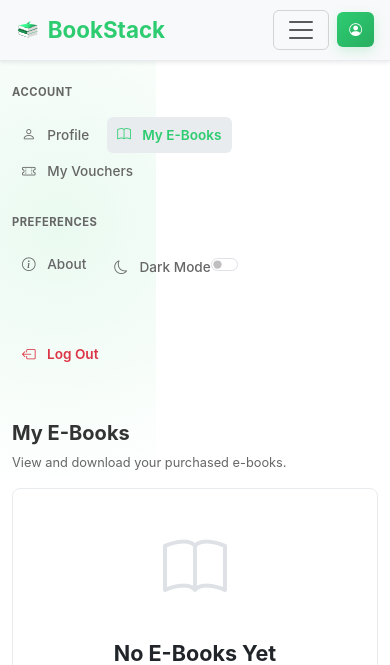
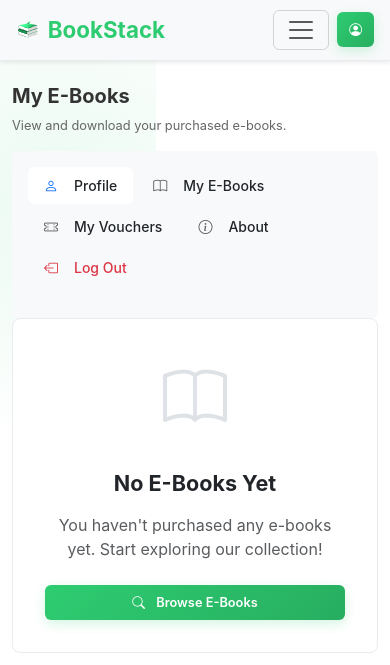
Before and after one commit to Hiro-Setsuya/BookStack, a PHP site: page /BookStack/my-ebooks.php in a window 390 px wide. Shown: the top 665 px of the page. Run offline with PHP 8.4, Linux system fonts and the light colour scheme; the visitor is signed in with stand-in values (Sample User, id 1); data that the repository does not hold is empty.

Commit message:
fix and add sidebar in my ebooks mobile view

```diff
--- a/my-ebooks.php
+++ b/my-ebooks.php
@@ -46,9 +46,9 @@ $user = mysqli_fetch_assoc($user_result);
 <body>
     <?php include 'includes/nav.php'; ?>
 
-    <div class="container account-container">
+    <div class="container account-container py-4">
         <div class="row">
-            <div class="col-lg-3 mb-4 py-4">
+            <div class="col-lg-3 mb-4 py-4 d-none d-lg-block">
     <div class="sidebar-section-label mb-3">Account</div>
     <nav class="nav flex-column mb-4">
         <a class="sidebar-link" href="profile.php"><i class="bi bi-person me-2"></i> Profile</a>
@@ -76,6 +76,34 @@ $user = mysqli_fetch_assoc($user_result);
                 <div class="profile-header mb-4">
                     <h2>My E-Books</h2>
                     <p>View and download your purchased e-books.</p>
+                </div>
+
+                <div class="col-12 mt-3 d-lg-none">
+                    <div class="p-3 rounded" style="background-color: #f8f9fa;">
+                        <nav class="nav flex-column gap-1">
+                            <a class="nav-link d-flex align-items-center px-3 py-2 rounded text-dark" href="profile.php" style="background-color: white;">
+                                <i class="bi bi-person me-3 text-primary"></i>
+                                <span>Profile</span>
+                            </a>
+                            <a class="nav-link d-flex align-items-center px-3 py-2 rounded text-dark hover-bg-white" href="my-ebooks.php">
+                                <i class="bi bi-book me-3 text-muted"></i>
+                                <span>My E-Books</span>
+                            </a>
+                            <a class="nav-link d-flex align-items-center px-3 py-2 rounded text-dark hover-bg-white" href="my-vouchers.php">
+                                <i class="bi bi-ticket-perforated me-3 text-muted"></i>
+                                <span>My Vouchers</span>
+                            </a>
+                            <a class="nav-link d-flex align-items-center px-3 py-2 rounded text-dark hover-bg-white" href="about.php">
+                                <i class="bi bi-info-circle me-3 text-muted"></i>
+                                <span>About</span>
+                            </a>
+                            <hr class="my-2">
+                            <a class="nav-link d-flex align-items-center px-3 py-2 rounded text-danger hover-bg-white" href="client-logout.php">
+                                <i class="bi bi-box-arrow-left me-3"></i>
+                                <span>Log Out</span>
+                            </a>
+                        </nav>
+                    </div>
                 </div>
 
                 <?php if (isset($_GET['payment']) && $_GET['payment'] === 'success'): ?>
```
Lines whose indentation alone changed are shown as unchanged.
